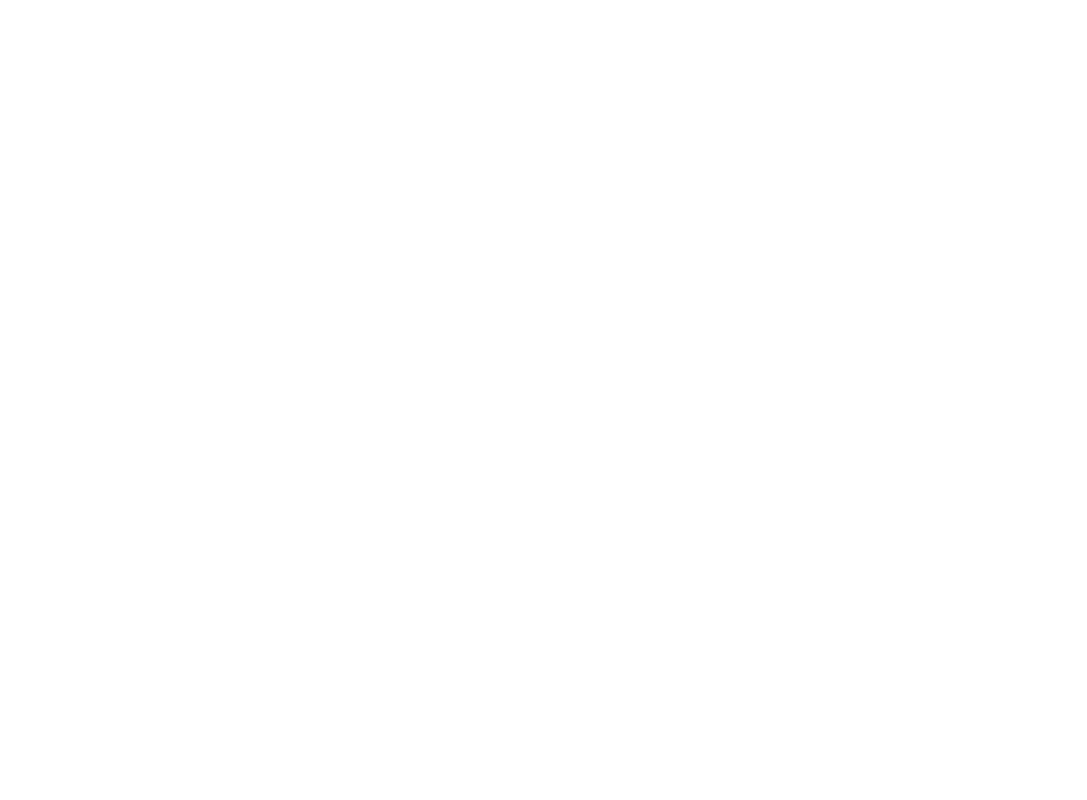
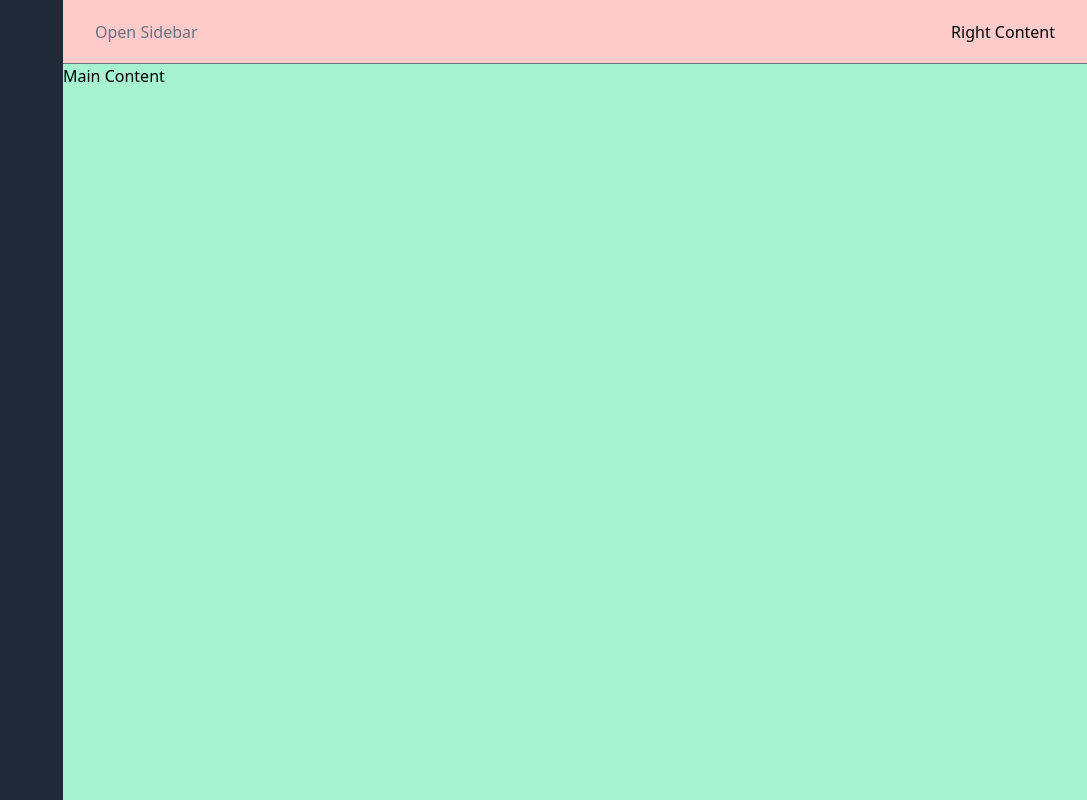
Before and after one commit to Bibek99/givers-frontend, a React (Create React App) app: page /user in a window 1280 px wide. Shown: the whole page, without its empty margins (193-1280 px from the left). Built offline with nearby package versions, Linux system fonts and the light colour scheme.

Commit message:
Dashboard Primary Structure

```diff
--- a/src/App.js
+++ b/src/App.js
@@ -1,14 +1,16 @@
 import { BrowserRouter as Router, Route } from 'react-router-dom';
 import GetStartedPage from './pages/GetStartedPage';
-import LandingPaage from './pages/LandingPaage';
+import LandingPage from './pages/LandingPage';
 import LoginPage from './pages/LoginPage';
+import Dashboard from './pages/Dashboard';
 
 function App() {
     return (
         <Router>
-            <Route exact path="/" component={LandingPaage} />
+            <Route exact path="/" component={LandingPage} />
             <Route path="/login" component={LoginPage} />
             <Route path="/signup" component={GetStartedPage} />
+            <Route path="/user" component={Dashboard} />
         </Router>
     );
 }
--- a/src/actions/userActions.js
+++ b/src/actions/userActions.js
@@ -92,6 +92,7 @@
     } catch (error) {
         // if any error response is encountered, a fail action is dispatched
         // with the corresponding error message as payload
+        console.log(error.response.data.detail);
         dispatch({
             type: USER_CREATE_FAIL,
             payload:
--- /dev/null
+++ b/src/components/Sidebar.js
@@ -0,0 +1,73 @@
+import React, { useEffect, useRef } from 'react';
+
+const Sidebar = ({ isSidebarOpen, setSidebarOpen }) => {
+    console.log(isSidebarOpen);
+
+    const trigger = useRef(null);
+    const sidebar = useRef(null);
+
+    useEffect(() => {
+        const clickHandler = ({ target }) => {
+            if (!sidebar.current || !trigger.current) return;
+            if (
+                !isSidebarOpen ||
+                sidebar.current.contains(target) ||
+                trigger.current.contains(target)
+            )
+                return;
+            setSidebarOpen(false);
+        };
+        document.addEventListener('click', clickHandler);
+        return () => document.removeEventListener('click', clickHandler);
+    });
+
+    useEffect(() => {
+        const keyHandler = ({ keyCode }) => {
+            if (!isSidebarOpen || keyCode !== 27) return;
+            setSidebarOpen(false);
+        };
+        document.addEventListener('keydown', keyHandler);
+        return () => document.removeEventListener('keydown', keyHandler);
+    });
+    return (
+        <div className="lg:w-64">
+            {/* Sidebar backdrop (mobile only) */}
+            <div
+                className={`fixed inset-0 bg-gray-900 bg-opacity-30 z-40 lg:hidden lg:z-auto transition-opacity duration-200 ${
+                    isSidebarOpen
+                        ? 'opacity-100'
+                        : 'opacity-0 pointer-events-none'
+                }`}
+                aria-hidden="true"
+            ></div>
+
+            {/* Sidebar */}
+            <div
+                id="sidebar"
+                ref={sidebar}
+                className={`absolute z-40 left-0 top-0 lg:static lg:left-auto lg:top-auto lg:translate-x-0 transform h-screen overflow-y-scroll lg:overflow-y-auto no-scrollbar w-64 flex-shrink-0 bg-gray-800 p-4 transition-transform duration-200 ease-in-out ${
+                    isSidebarOpen ? 'translate-x-0' : '-translate-x-64'
+                }`}
+            >
+                {/* Sidebar Header */}
+                <div className="flex justify-between mb-10 pr-3 sm:px-2">
+                    {/* Sidebar Close Button */}
+                    <button
+                        ref={trigger}
+                        className="lg:hidden text-gray-500 hover:text-gray-400"
+                        onClick={() => {
+                            setSidebarOpen(!isSidebarOpen);
+                        }}
+                        aria-controls="sidebar"
+                        aria-expanded={isSidebarOpen}
+                    >
+                        {isSidebarOpen ? 'Close' : 'Open'}
+                    </button>
+                    {/* Sidebar Contents */}
+                </div>
+            </div>
+        </div>
+    );
+};
+
+export default Sidebar;
--- /dev/null
+++ b/src/components/navs/DashboardNavbar.js
@@ -0,0 +1,30 @@
+import React from 'react';
+
+const DashboardNavbar = ({ isSidebarOpen, setSidebarOpen }) => {
+    return (
+        <div className="sticky top-o bg-red-200 border-b border-gray-500 z-30">
+            <div className="px-4 sm:px-6 lg:px-8">
+                <div className="flex items-center justify-between h-16 -mb-px">
+                    {/* Navbar Left Side */}
+                    <div className="flex">
+                        {/* Sidebar Open Button */}
+                        <button
+                            className="text-gray-500 hover:text-gray-600"
+                            aria-controls="sidebar"
+                            aria-expanded={isSidebarOpen}
+                            onClick={() => {
+                                setSidebarOpen(!isSidebarOpen);
+                            }}
+                        >
+                            Open Sidebar
+                        </button>
+                    </div>
+                    {/* Navbar Right Side */}
+                    <div className="flex items-center">Right Content</div>
+                </div>
+            </div>
+        </div>
+    );
+};
+
+export default DashboardNavbar;
--- /dev/null
+++ b/src/pages/Dashboard.js
@@ -0,0 +1,28 @@
+import React from 'react';
+import { useState } from 'react';
+import Sidebar from '../components/Sidebar';
+import DashboardNavbar from '../components/navs/DashboardNavbar';
+
+const Dashboard = () => {
+    const [isSidebarOpen, setSidebarOpen] = useState(false);
+
+    return (
+        <div className="flex h-screen overflow-hidden">
+            <Sidebar
+                isSidebarOpen={isSidebarOpen}
+                setSidebarOpen={setSidebarOpen}
+            />
+            <div className="relative flex flex-col flex-1 overflow-y-auto overflow-x-hidden">
+                <DashboardNavbar
+                    isSidebarOpen={isSidebarOpen}
+                    setSidebarOpen={setSidebarOpen}
+                />
+                <div className="relative flex flex-col overflow-y-auto overflow-x-hidden bg-green-200">
+                    <div className="min-h-screen">Main Content</div>
+                </div>
+            </div>
+        </div>
+    );
+};
+
+export default Dashboard;
--- a/src/pages/GetStartedPage.js
+++ b/src/pages/GetStartedPage.js
@@ -1,16 +1,13 @@
 import React from 'react';
-import SecNav from '../components/navs/SecNav';
-import FormPageImg from '../components/sections/FormPageImg';
-import SignupForm from '../components/forms/SignupFrom';
 
 const GetStartedPage = () => {
     return (
         <>
-            <SecNav />
-            <div className="lg:max-w-screen-xl mx-auto flex justify-between">
-                <FormPageImg />
-                <SignupForm />
-            </div>
+            <h1>Get Started Page</h1>
+            <div></div>
+            <div></div>
+            <div></div>
+            <div></div>
         </>
     );
 };
--- a/src/pages/LandingPaage.js
+++ b/src/pages/LandingPage.js
@@ -2,7 +2,7 @@
 import MainNav from '../components/navs/MainNav';
 import HeroSection from '../components/sections/HeorSection';
 
-const LandingPaage = () => {
+const LandingPage = () => {
     return (
         <>
             <MainNav />
@@ -11,4 +11,4 @@
     );
 };
 
-export default LandingPaage;
+export default LandingPage;
```
